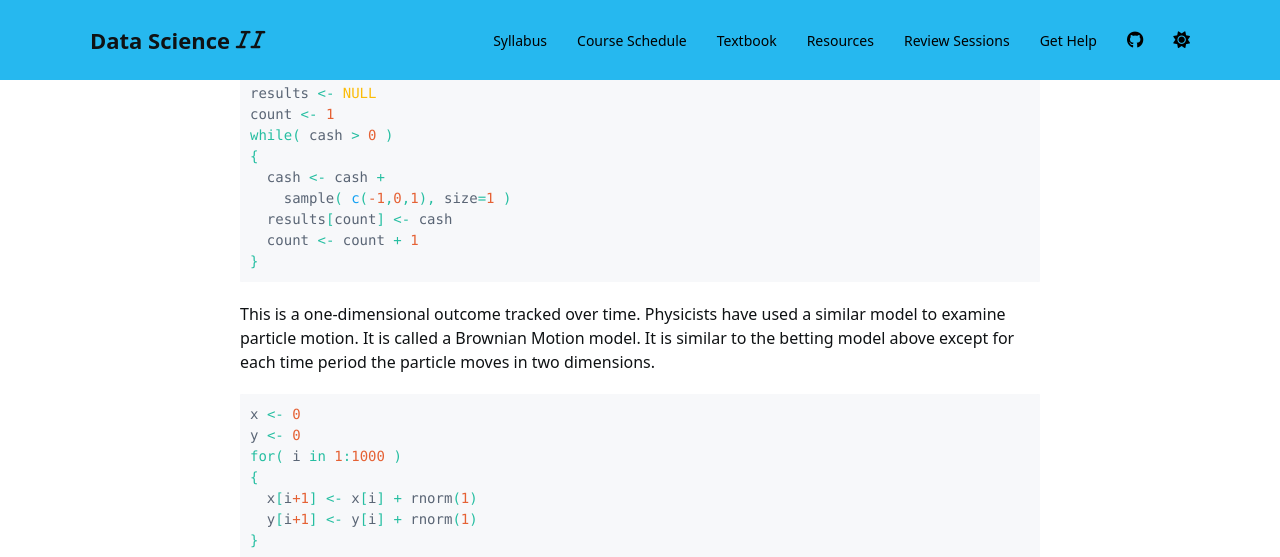
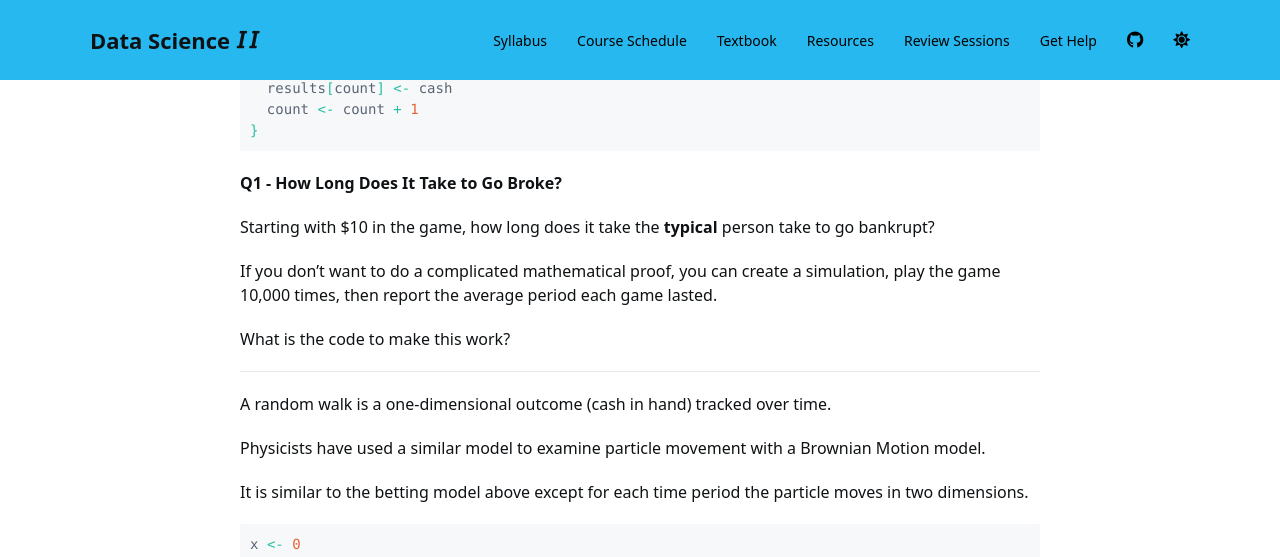
Before and after one commit to DS4PS/cpp-527-fall-2020, a Jekyll site: the page built from schedule.md, in a window 1280 px wide and 1400 px high, scrolled down 29408 px. Shown: the top 557 px of the window. Built offline with Jekyll 4.4.1, drawn with Linux system fonts in a browser that asks for light colours; nearby versions of some CDN libraries; a script bundle is joined from its source files by our own code; library files that are not in the unit come from our copies; a style sheet for code colours, icons or effects is not loaded; some of the changed text lies outside the part shown.

Commit message:
Update schedule.md

````diff
--- a/schedule.md
+++ b/schedule.md
@@ -1220,11 +1220,15 @@
 
 
 
+<br>
+<br>
+
+
 ## Lab 02
 
 **Due {{page.labs.lab-02}}**
 
-<br>
+<hr>
 
 This lab uses material from the simulation slides:
 
@@ -1232,15 +1236,12 @@
 
 <a class="uk-button uk-button-default" href="../labs/lab-02-instructions.html">LAB-02 Instructions</a>
 
-<br>
 <hr>
-<br>
 
 **Submit Solutions to Canvas:**
 
 <a class="uk-button uk-button-primary" href="{{page.canvas.assignment_url}}">SUBMIT LAB</a>
 
-<br>
 <hr>
 <br>
 
@@ -1253,7 +1254,6 @@
 
 **Post on {{page.yellowdig.post-03}}**
 
-<br>
 
 How can you make interesting animations in R?
 
@@ -1278,7 +1278,23 @@
 }
 ```
 
-This is a one-dimensional outcome tracked over time. Physicists have used a similar model to examine particle motion. It is called a Brownian Motion model. It is similar to the betting model above except for each time period the particle moves in two dimensions.
+**Q1 - How Long Does It Take to Go Broke?**
+
+Starting with $10 in the game, how long does it take the **typical** person take to go bankrupt?
+
+If you don't want to do a complicated mathematical proof, you can create a simulation, play the game 10,000 times, then report the average period each game lasted.
+
+What is the code to make this work?
+
+-----
+
+
+
+A random walk is a one-dimensional outcome (cash in hand) tracked over time.
+
+Physicists have used a similar model to examine particle movement with a Brownian Motion model.
+
+It is similar to the betting model above except for each time period the particle moves in two dimensions.
 
 ```r
 x <- 0
@@ -1292,23 +1308,33 @@
 
 ![](https://raw.githubusercontent.com/DS4PS/cpp-527-spr-2020/master/lectures/gifs/brownian_motion.gif)
 
-QUESTIONS:
-
-Consider the two following problems.
-
-(1) How long does the **typical** person take to go bankrupt? If you don't want to do a complicated mathematical proof, you can create a simulation, play the game 10,000 times, then report the average period each game lasted.
-
-What is the code to make this work?
-
-(2) Note the trailing tail in the Brownian Motion animation. How would you create that as part of an animation?
-
-<br>
-
-**Post your ideas or solutions on YellowDig:**
+
+
+**Q2 - ANIMATIONS**
+
+**Q2-A: Create the Brownian Motion animation above**
+
+Use a loop to visualize the movement of the particle.
+
+**Q2-B: Shadow of the past**
+
+Note the trailing tail in the Brownian Motion animation above.
+
+If animations move too quickly it will look like popcorn and it can be hard to identify the meaningful patterns in the data.
+
+You can enhance the information value of animations by visualizing change in addition to the current model state.
+
+How would you create the trailing tail in this animation?
+
+**Q2-C: Alternative Animations**
+
+If you are not interested in Brownian Motion, share another animation you can create using loops.
+
+<br>
 
 Share your ideas about solutions to these problems with your classmates.
 
-Or alternatively, share another animation you can create using loops.
+**Share your ideas with classmates on YellowDig:**
 
 <a class="uk-button uk-button-primary" href="{{page.canvas.yellowdig_url}}">YELLOWDIG</a>
 
````
